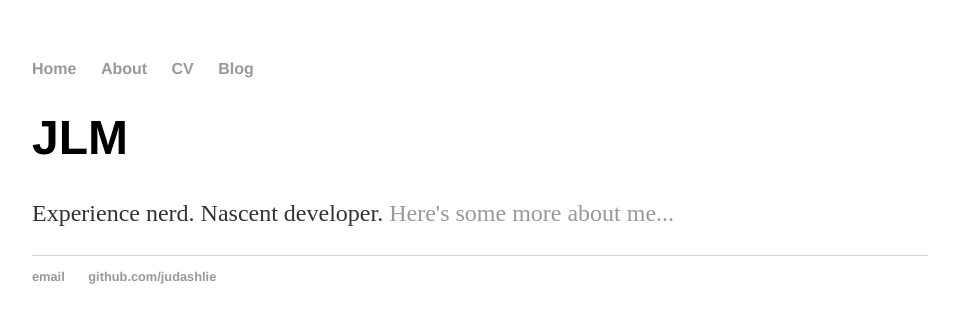
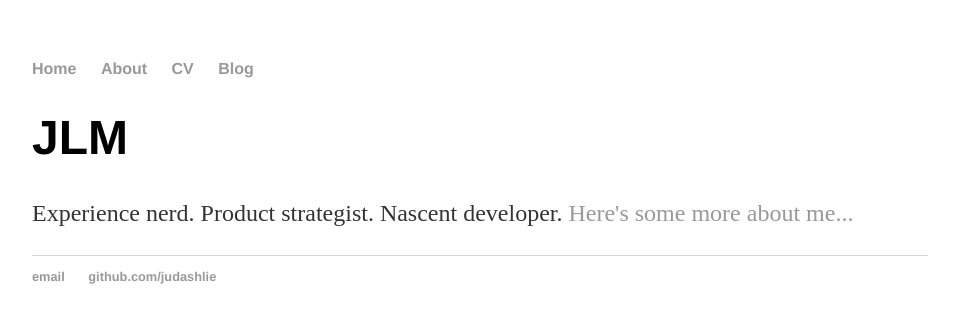
Before and after one commit to judashlie/judashlie.github.io, a Jekyll site: the page built from index.html, in a window 1280 px wide. Shown: the top 323 px of the page, without its empty margins (160-1119 px from the left). Built offline with Jekyll 4.4.1, drawn with Linux system fonts in a browser that asks for light colours.

Commit message:
Update index.html

```diff
--- a/index.html
+++ b/index.html
@@ -1,31 +1,8 @@
-<!DOCTYPE html>
-<html>
-	<head>
-		<title>JLM, experience nerd</title>
-
-		<!-- link to main stylesheet -->
-		<link rel="stylesheet" type="text/css" href="/css/main.css">
-	</head>
-	<body>
-		<nav>
-    		<ul>
-        		<li><a href="/">Home</a></li>
-	        	<li><a href="/about">About</a></li>
-        		<li><a href="/cv">CV</a></li>
-        		<li><a href="/blog">Blog</a></li>
-    		</ul>
-		</nav>
-		<div class="container">
-    		<div class="blurb">
-        		<h1>JLM</h1>
-				<p>Experience nerd. Nascent developer. <a href="/about">Here's some more about me...</a></p>
-    		</div><!-- /.blurb -->
-		</div><!-- /.container -->
-		<footer>
-    		<ul>
-        		<li><a href="mailto:judashlie@gmail.com">email</a></li>
-        		<li><a href="https://github.com/judashlie">github.com/judashlie</a></li>
-			</ul>
-		</footer>
-	</body>
-</html>
+---
+layout: default
+title: JLM, experience nerd
+---
+<div class="blurb">
+	<h1>JLM</h1>
+	<p>Experience nerd. Product strategist. Nascent developer. <a href="/about">Here's some more about me...</a></p>
+</div><!-- /.blurb -->
```
